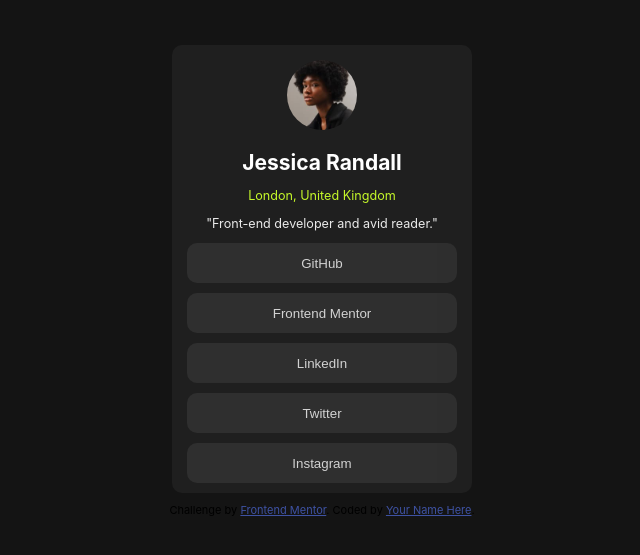
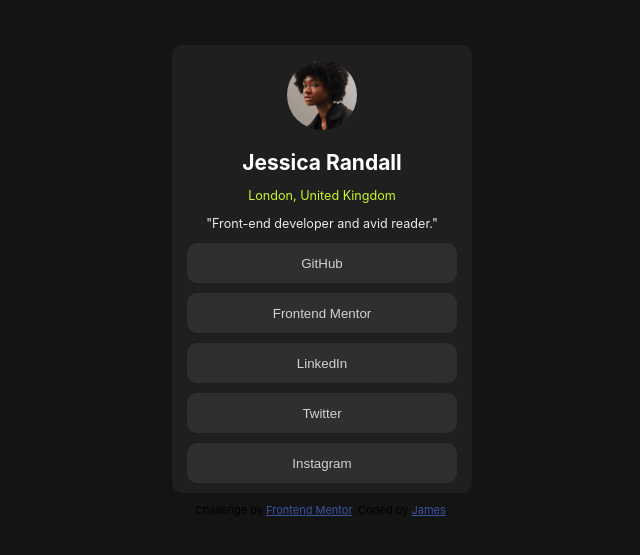
Before and after one commit to jjawar001/Frontend-Mentor-Social-Links, a plain HTML site: page index.html in a window 1280 px wide. Shown: the part 127-682 px from the top of the page, without its empty margins (326-966 px from the left). Drawn offline with Linux system fonts and the light colour scheme; a web font is replaced by a local one.

Commit message:
Update index.html

```diff
--- a/index.html
+++ b/index.html
@@ -22,7 +22,7 @@
 
   <div class="attribution">
     Challenge by <a href="https://www.frontendmentor.io?ref=challenge" target="_blank">Frontend Mentor</a>.
-    Coded by <a href="#">Your Name Here</a>.
+    Coded by <a href="#">James</a>.
   </div>
 </body>
 </html>
```
